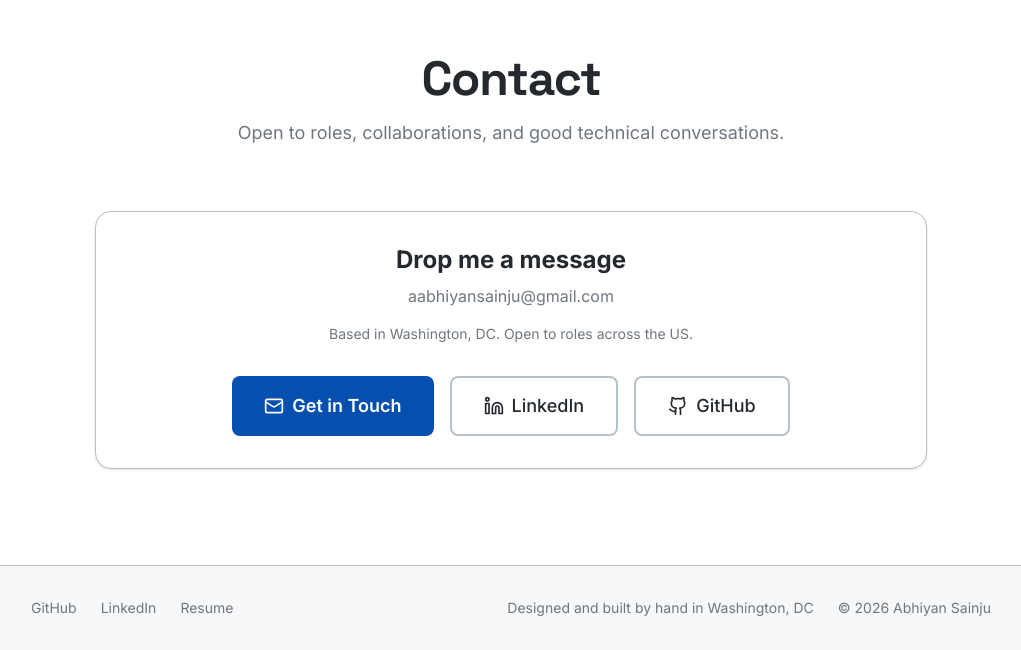
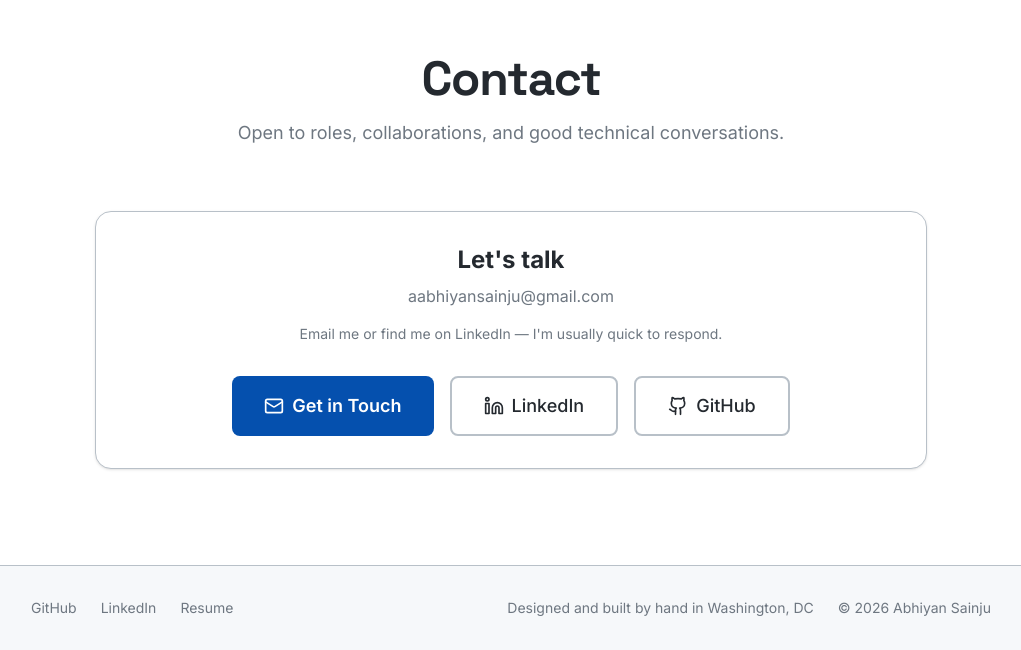
Before and after one commit to aabhiyann/portfolio-abhiyan, a React (Vite) app: page / in a window 1280 px wide. Shown: the part 6180-6830 px from the top of the page, without its empty margins (129-1150 px from the left). Built offline with nearby package versions, Linux system fonts and the light colour scheme.

Commit message:
content: rewrite contact section CTA copy to be more direct and human

```diff
--- a/src/components/ContactSection.tsx
+++ b/src/components/ContactSection.tsx
@@ -18,11 +18,11 @@ const ContactSection: React.FC = () => {
         <div className="flex flex-col items-center gap-8">
           <div className="p-8 rounded-2xl bg-card border border-border-primary w-full shadow-sm">
             <h3 className="text-2xl font-bold text-text-primary mb-2">
-              Drop me a message
+              Let's talk
             </h3>
             <p className="text-text-muted mb-4">aabhiyansainju@gmail.com</p>
             <p className="text-text-muted text-sm mb-8">
-              Based in Washington, DC. Open to roles across the US.
+              Email me or find me on LinkedIn — I'm usually quick to respond.
             </p>
 
             <div className="flex flex-col md:flex-row flex-wrap justify-center gap-4">
```
